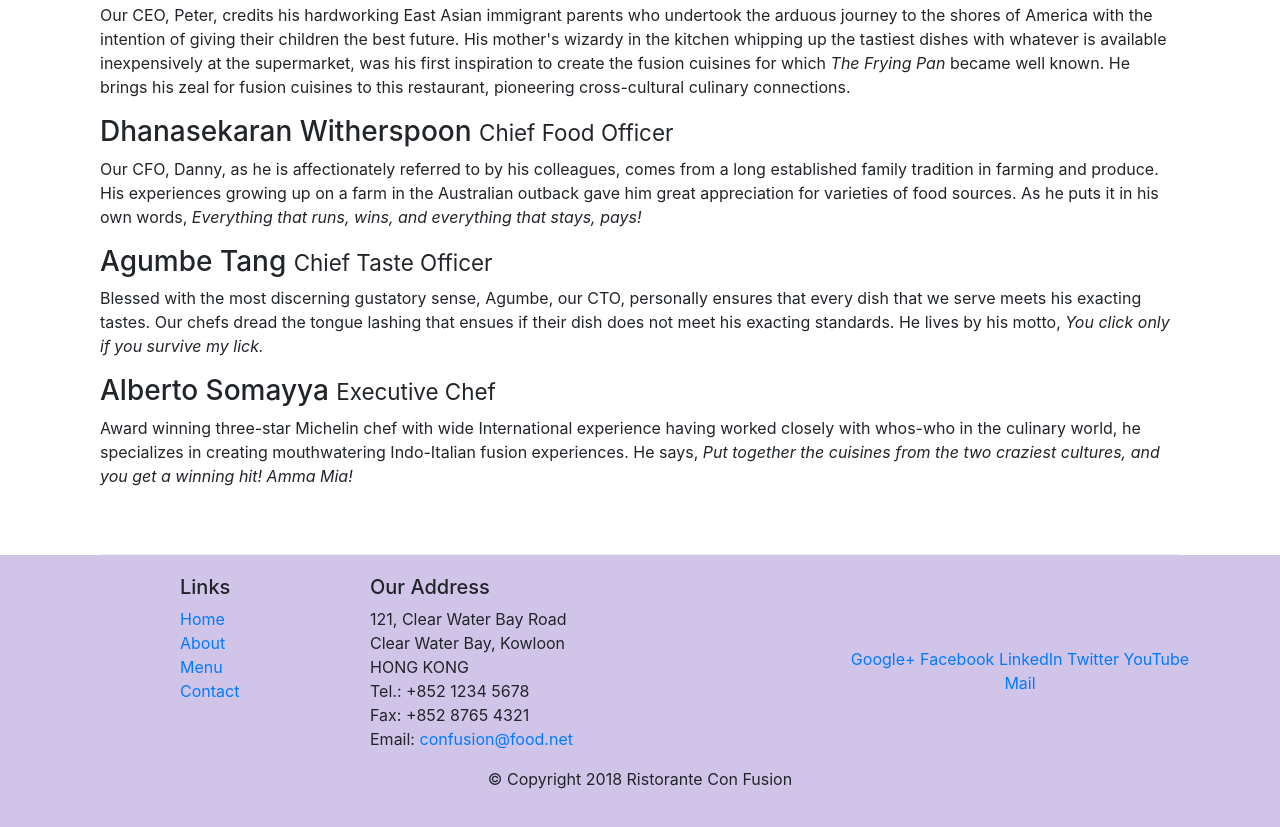
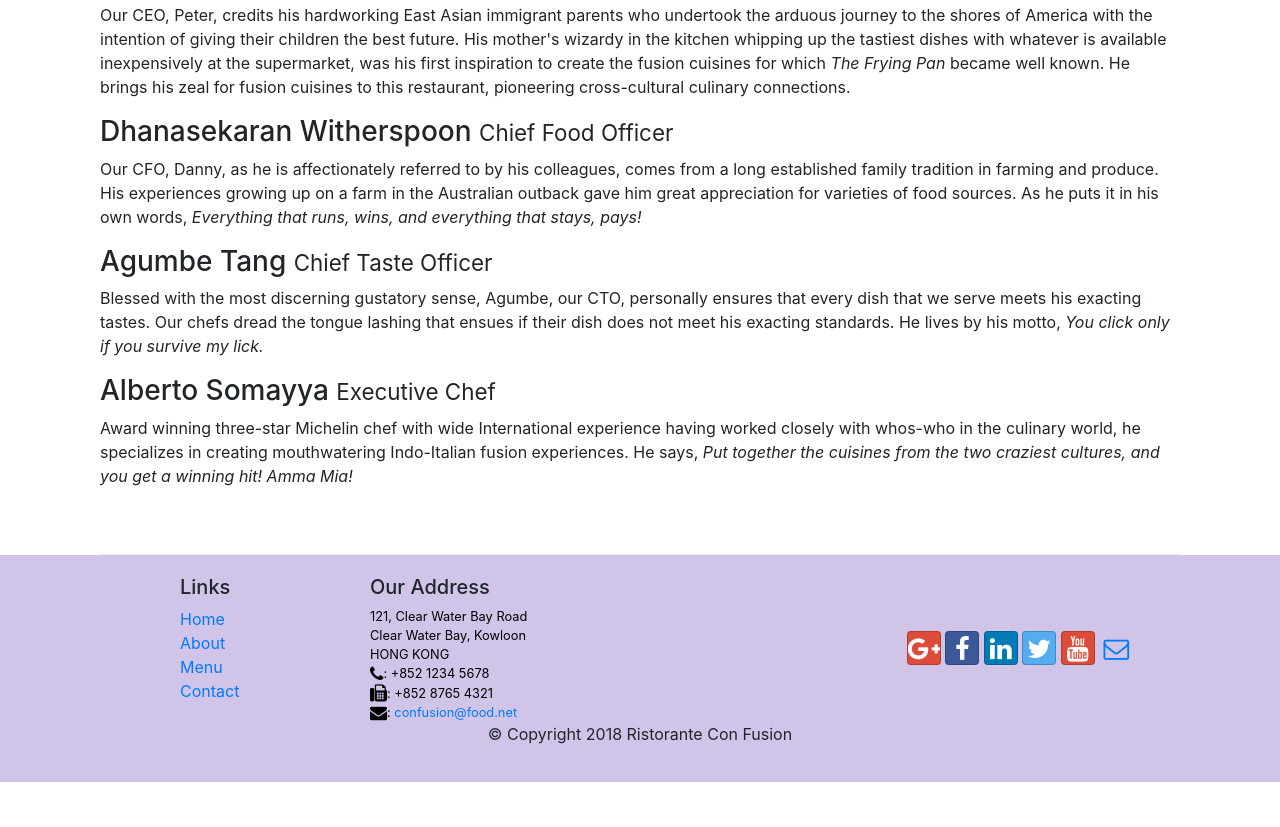
Before and after one commit to althafcodes/Purple-js, a website: page aboutus.html in a window 1280 px wide. Shown: the part 959-1786 px from the top of the page. After the commit the page ends 1741 px from the top, so only its background shows below. Drawn offline with nearby package versions, Linux system fonts and the light colour scheme.

Commit message:
icon fonts

```diff
--- a/aboutus.html
+++ b/aboutus.html
@@ -9,6 +9,8 @@
 
     <!-- Bootstrap CSS -->
     <link rel="stylesheet" href="node_modules/bootstrap/dist/css/bootstrap.min.css">
+    <link rel="stylesheet" href="node_modules/font-awesome/css/font-awesome.min.css">
+    <link rel="stylesheet" href="node_modules/bootstrap-social/bootstrap-social.css">
     <link href="styles.css" rel="stylesheet">
 
     <title>Ristorante Con Fusion: About Us</title>
@@ -24,10 +26,10 @@
             <a class="navbar-brand mr-auto" href="./index.html">Ristorante Con Fusion</a>
             <div class="collapse navbar-collapse" id="Navbar">
                 <ul class="navbar-nav mr-auto">
-                    <li class="nav-item"><a class="nav-link" href="./index.html" >Home</a></li>
-                    <li class="nav-item active"><a class="nav-link" href="#">About</a></li>
-                    <li class="nav-item"><a class="nav-link" href="#">Menu</a></li>
-                    <li class="nav-item"><a class="nav-link" href="#">Contact</a></li>
+                    <li class="nav-item"><a class="nav-link" href="#" ><span class="fa fa-home fa-lg"></span>Home</a></li>
+                    <li class="nav-item active"><a class="nav-link" href="./aboutus.html"><span class="fa fa-info fa-lg"></span>About</a></li>
+                    <li class="nav-item"><a class="nav-link" href="#"><span class="fa fa-list fa-lg"></span>Menu</a></li>
+                    <li class="nav-item"><a class="nav-link" href="#"><span class="fa fa-address-card fa-lg"></span>Contact</a></li>
                 </ul>
 
             </div>
@@ -116,20 +118,21 @@
 		              121, Clear Water Bay Road<br>
 		              Clear Water Bay, Kowloon<br>
 		              HONG KONG<br>
-		              Tel.: +852 1234 5678<br>
-		              Fax: +852 8765 4321<br>
-		              Email: <a href="mailto:confusion@food.net">confusion@food.net</a>
+		              <span class="fa fa-phone fa-lg"></span>: +852 1234 5678<br>
+		              <span class="fa fa-fax fa-lg"></span>: +852 8765 4321<br>
+		              <span class="fa fa-envelope fa-lg"></span>: <a href="mailto:confusion@food.net">confusion@food.net</a>
 		           </address>
                 </div>
                 <div class="col-12 col-sm-4 align-self-center">
                     <div class="text-center">
-                        <a href="http://google.com/+">Google+</a>
-                        <a href="http://www.facebook.com/profile.php?id=">Facebook</a>
-                        <a href="http://www.linkedin.com/in/">LinkedIn</a>
-                        <a href="http://twitter.com/">Twitter</a>
-                        <a href="http://youtube.com/">YouTube</a>
-                        <a href="mailto:">Mail</a>
+                        <a class="btn btn-social-icon btn-google" href="http://google.com/+"><i class="fa fa-google-plus"></i></a>
+                        <a class="btn btn-social-icon btn-facebook" href="http://www.facebook.com/profile.php?id="><i class="fa fa-facebook"></i></a>
+                        <a class="btn btn-social-icon btn-linkedin" href="http://www.linkedin.com/in/"><i class="fa fa-linkedin"></i></a>
+                        <a class="btn btn-social-icon btn-twitter" href="http://twitter.com/"><i class="fa fa-twitter"></i></a>
+                        <a class="btn btn-social-icon btn-google" href="http://youtube.com/"><i class="fa fa-youtube"></i></a>
+                        <a class="btn btn-social-icon" href="mailto:"><i class="fa fa-envelope-o"></i></a>
                     </div>
+
                 </div>
            </div>
            <div class="row justify-content-center">
--- a/package.json
+++ b/package.json
@@ -15,6 +15,8 @@
   },
   "dependencies": {
     "bootstrap": "^4.0.0",
+    "bootstrap-social": "^5.1.1",
+    "font-awesome": "^4.7.0",
     "jquery": "^3.3.1",
     "popper.js": "^1.12.9"
   }
--- a/styles.css
+++ b/styles.css
@@ -23,7 +23,7 @@
     color: floralwhite;
 }
 
-.address{
+address{
     font-size: 80%;
     margin: 0px;
     color: black;
```
Also changed, not shown: index.html (+16 -13 lines), 1 other file.
